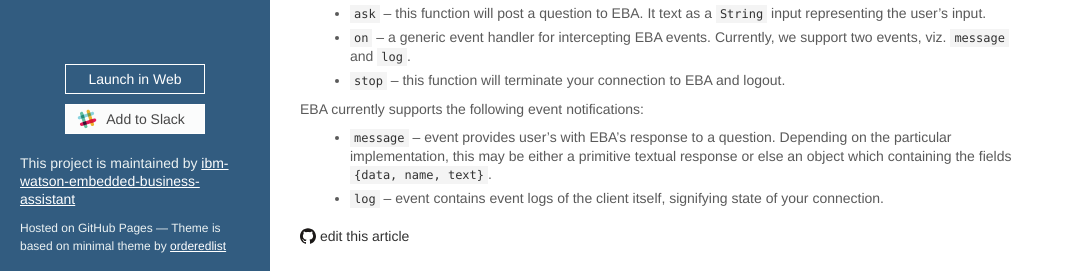
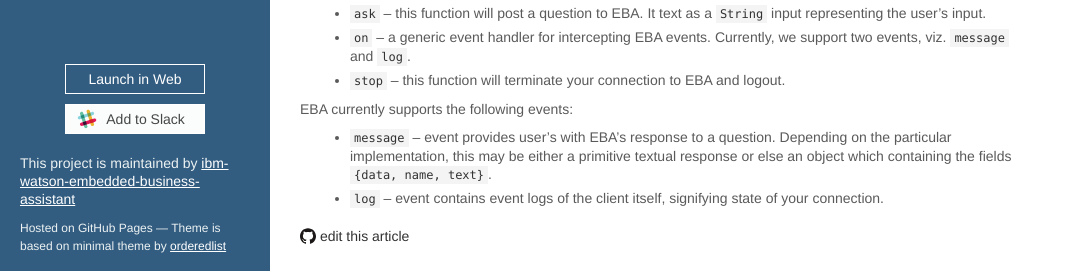
Before and after one commit to ibm-watson-embedded-business-assistant/eba-example-agents, a Jekyll site: the page built from docs/integration/Headless.md, in a window 1280 px wide and 900 px high, scrolled down 626 px. Shown: the part 626-897 px from the top of the window, without its empty margins (0-1083 px from the left). Built offline with Jekyll 4.4.1, drawn with Linux system fonts in a browser that asks for light colours; our own code applies the rules of GitHub Pages for plain Markdown files.

Commit message:
Update Headless.md

```diff
--- a/docs/integration/Headless.md
+++ b/docs/integration/Headless.md
@@ -56,7 +56,7 @@ Having this illustration in mind, we here outline the api exposes by our client:
 - `on`   -- a generic event handler for intercepting EBA events. Currently, we support two events, viz. `message` and `log`.
 - `stop` -- this function will terminate your connection to EBA and logout.
 
-EBA currently supports the following event notifications:
+EBA currently supports the following events:
 
 - `message` -- event provides user's with EBA's response to a question. Depending on the particular implementation, this may be either a primitive textual response or else an object which containing the fields `{data, name, text}`.
 
```
